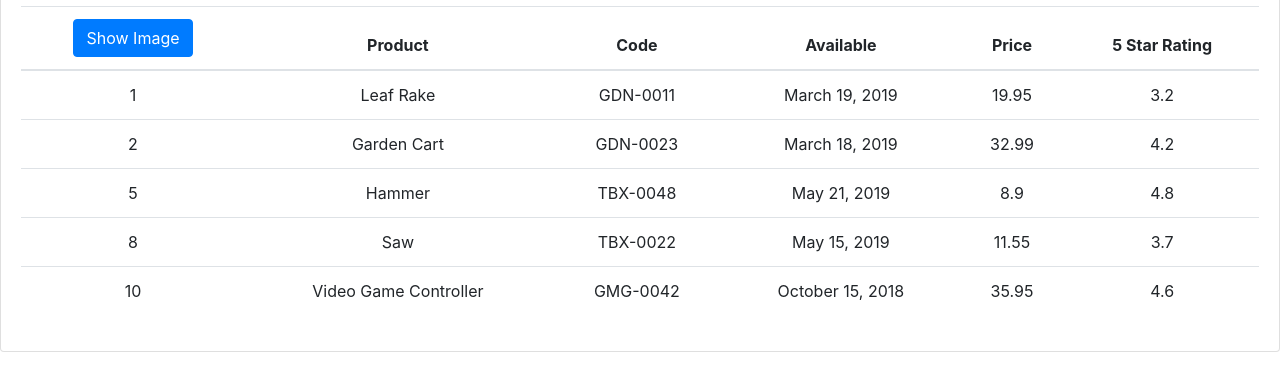
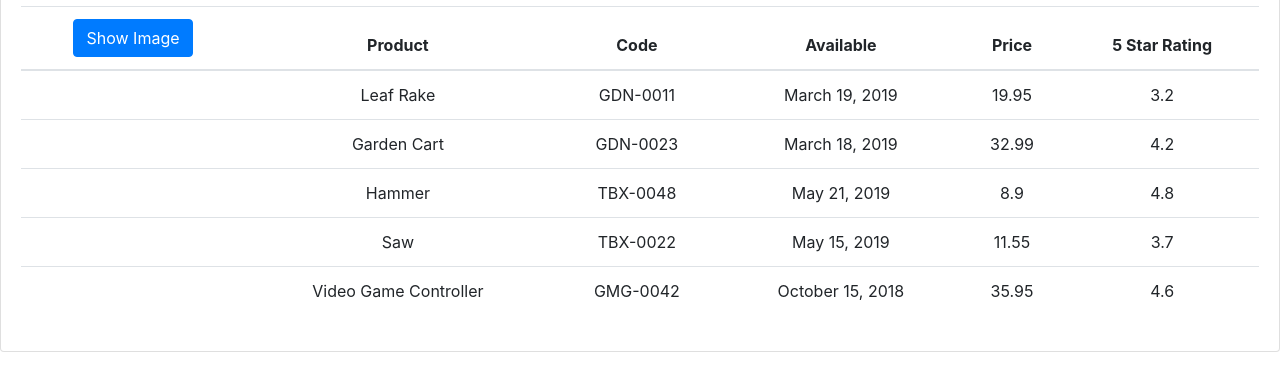
Before and after one commit to MrSankofa/productInventoryAngular, an Angular app: page / in a window 1280 px wide. Shown: the part 202-567 px from the top of the page. Built offline with nearby package versions, Linux system fonts and the light colour scheme.

Commit message:
reformatted headers and table data

```diff
--- a/src/app/products/product-list.component.html
+++ b/src/app/products/product-list.component.html
@@ -23,6 +23,7 @@
                 Show Image
               </button>
             </th>
+
             <th>Product</th>
             <th>Code</th>
             <th>Available</th>
@@ -32,7 +33,8 @@
         </thead>
         <tbody>
           <tr *ngFor="let product of products">
-            <td>{{ product.productId }}</td>
+            <td></td>
+
             <td>{{ product.productName }}</td>
             <td>{{ product.productCode }}</td>
             <td>{{ product.releaseDate }}</td>
```
